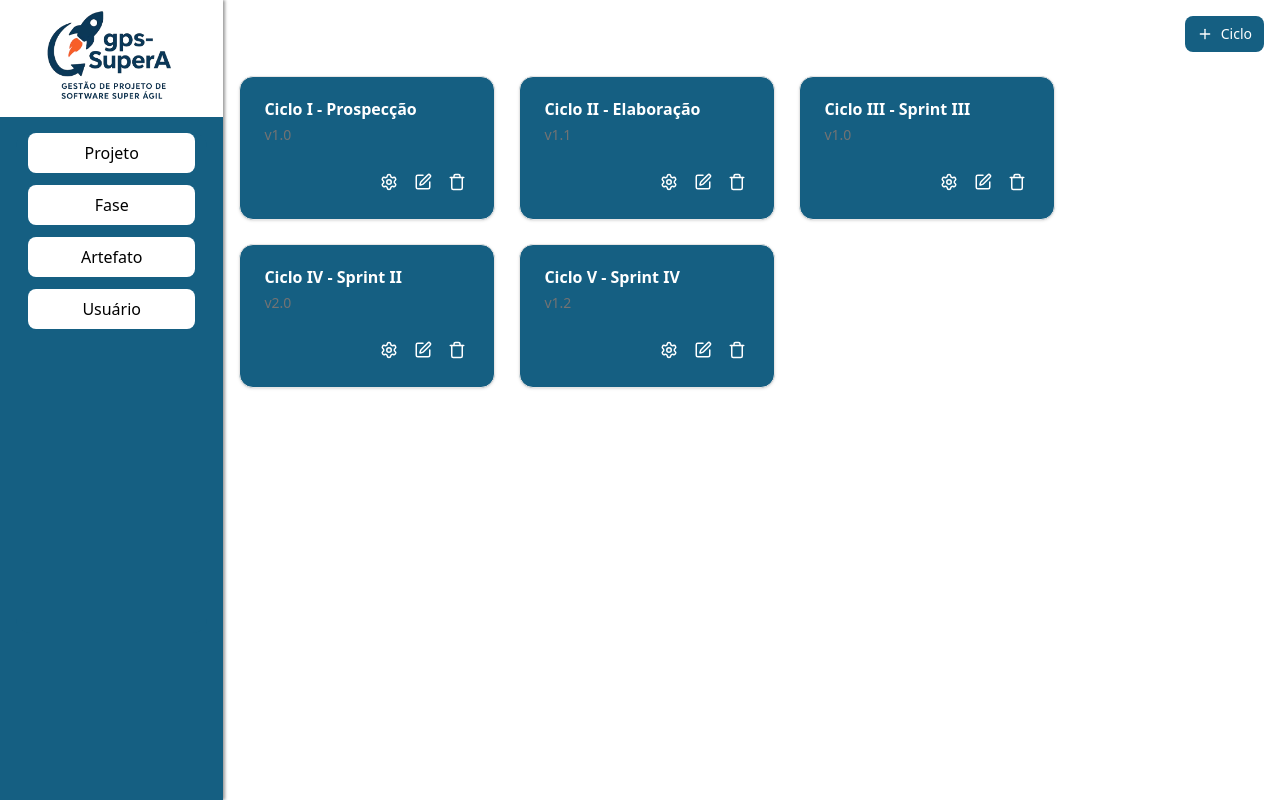
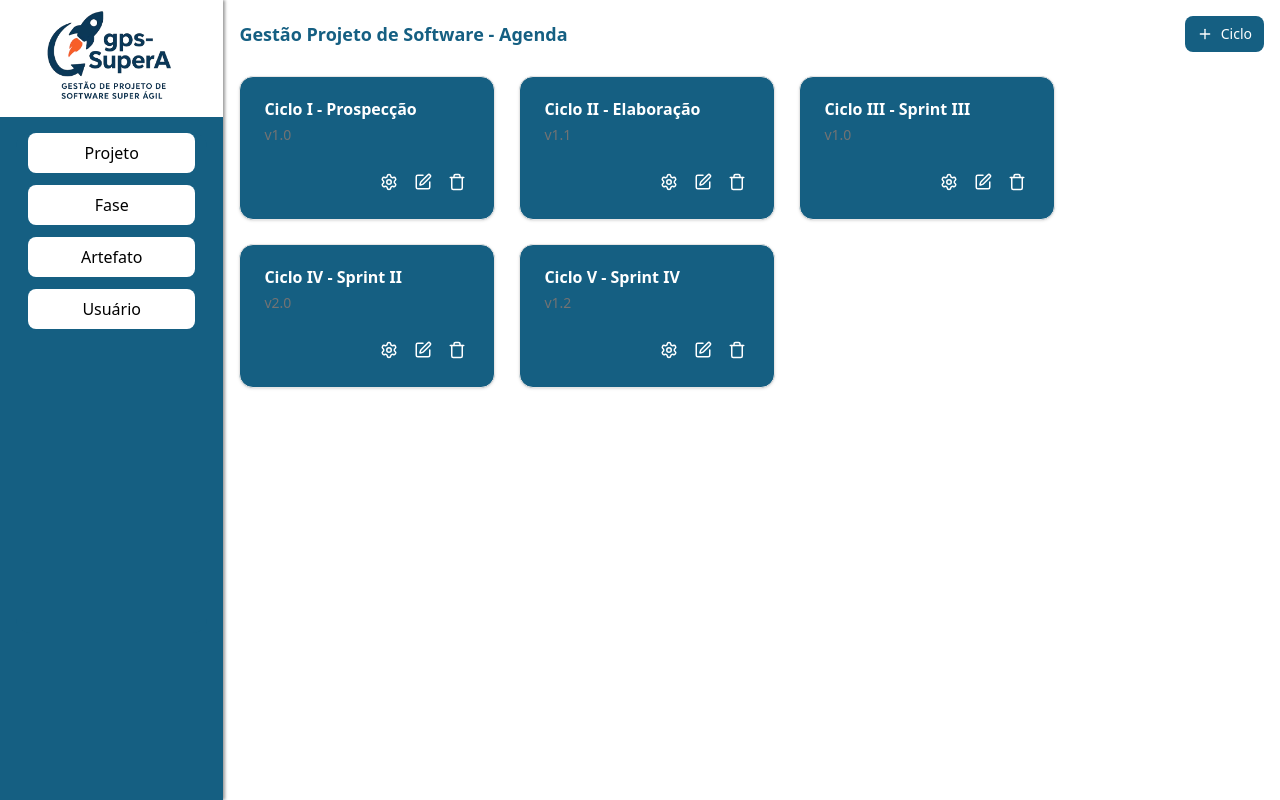
Before and after one commit to wilyJ80/engenharia-de-software-frontend, a Next.js app: page /Ciclos in a window 1280 px wide. Built offline with nearby package versions, Linux system fonts and the light colour scheme.

Commit message:
adicionando titulo no cabeçalho

```diff
--- a/src/app/Ciclos/page.tsx
+++ b/src/app/Ciclos/page.tsx
@@ -49,9 +49,12 @@ export default function Ciclos() {
 
   return (
     <div className="flex flex-col gap-6">
-      {/* Cabeçalho com o botão de adicionar ciclo */}
-      <div className="flex justify-end">
-        <CicloDialog onAdd={handleAdd} />
+      {/* Cabeçalho  */}
+      <div className="flex justify-between items-center w-full">
+        <h1 className="text-lg font-semibold text-azul-escuro">
+            Gestão Projeto de Software - Agenda
+        </h1>
+        <CicloDialog />
       </div>
 
       {/* Cards dos ciclos */}
```
